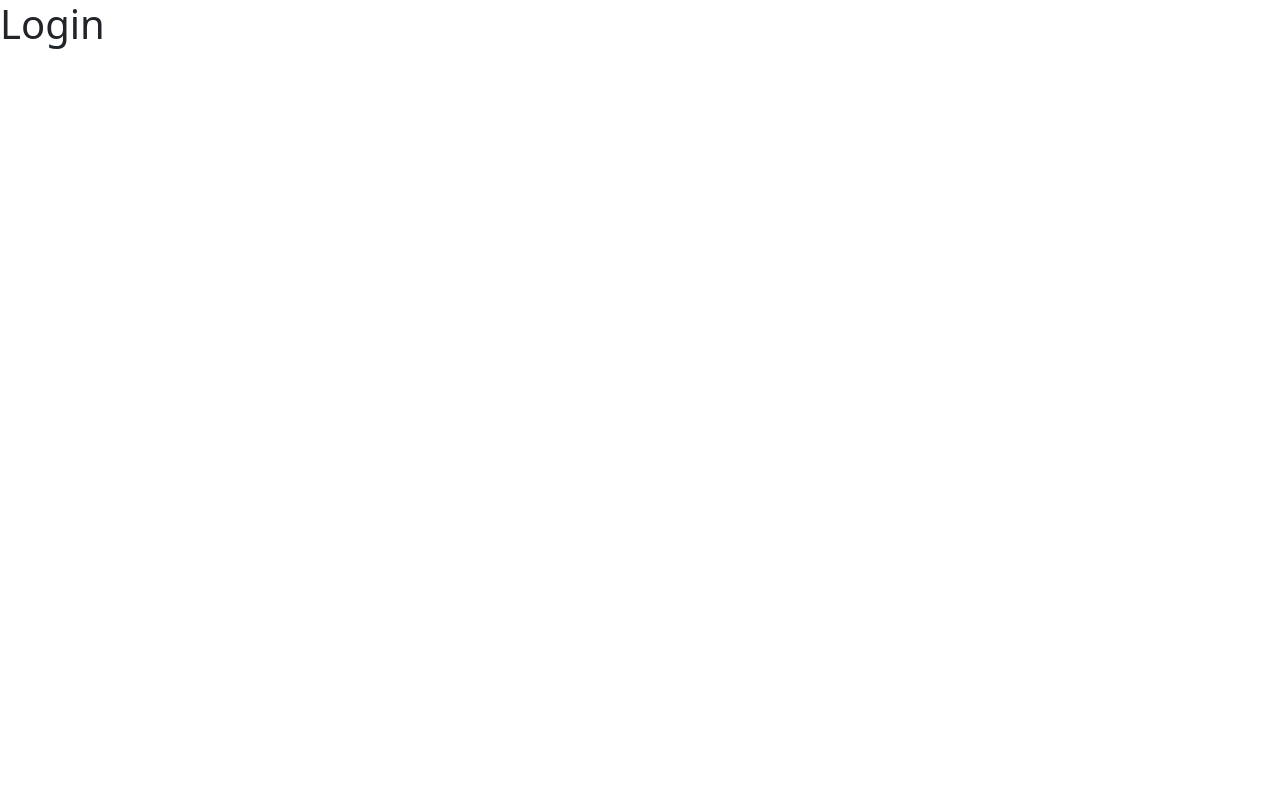
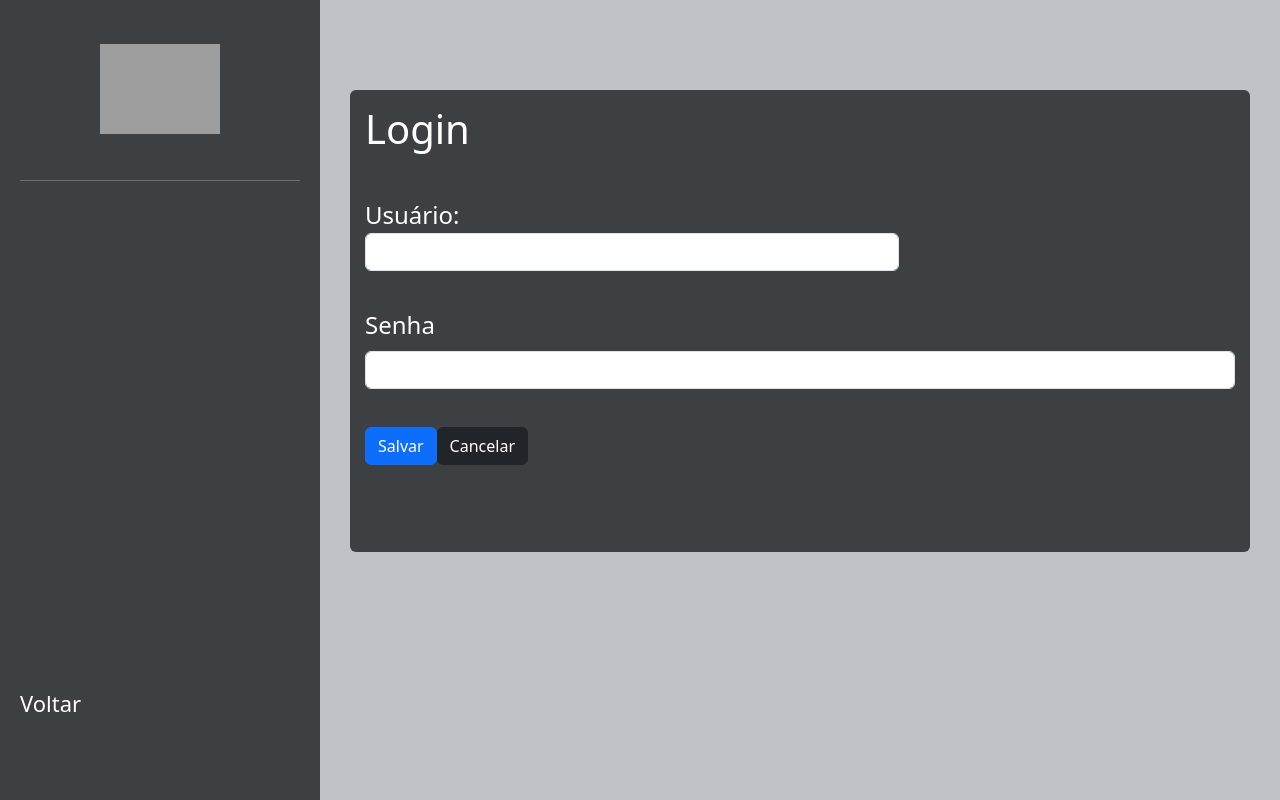
Before and after one commit to matheuskapp/pi-loja, a Next.js app: page /login in a window 1280 px wide. Built offline with nearby package versions, Linux system fonts and the light colour scheme; grey boxes are pictures that could not be loaded.

Commit message:
criar login

```diff
--- /dev/null
+++ b/app/login/login.css
@@ -0,0 +1,68 @@
+.menu {
+    background: #3d4043;
+    color: white;
+    height: 100vh;
+    padding: 20px;
+    position: relative;
+}
+
+.menu img {
+    margin-bottom: 30px;
+}
+
+.menu-links {
+    list-style: none;
+    padding: 0;
+    margin-top: 30px;
+    background: #3d4043;
+
+
+}
+
+.menu-links li {
+    margin: 20px 0;
+    font-size: 20px;
+    cursor: pointer;
+    background: #3d4043;
+}
+
+
+
+.menu-links li:hover {
+    color: #bfc3c7;
+}
+
+.usuario {
+    margin-top: 40px;
+    font-size: 18px;
+    color: antiquewhite;
+}
+
+.admin {
+    font-size: 14px;
+    color: #ccc;
+}
+
+.voltar {
+    position: absolute;
+    bottom: 80px;
+    left: 20px;
+    font-size: 22px;
+    cursor: pointer;
+}
+
+.conteudo {
+    background: #bfc3c7;
+    height: 100vh;
+    padding: 30px;
+}
+
+.titulo {
+    background: #3d4043;
+    color: white;
+    padding: 15px;
+    width: 900px;
+    margin: 60px auto;
+    font-size: 24px;
+    border-radius: 6px;
+}
--- a/app/login/page.js
+++ b/app/login/page.js
@@ -1,7 +1,82 @@
-export default function Login(){
+import 'bootstrap/dist/css/bootstrap.min.css'
+import "./login.css"
+
+
+
+export default function Login() {
     return (
-<div>
-    <h1> Login </h1>
-</div>
-    )
+
+        <div>
+
+            <div className="container-fluid">
+                <div className="row">
+
+                    {/* MENU */}
+                    <div className="col-3 menu">
+
+                        <div className="text-center mt-4">
+                            <img src="/logo.png" width="120" />
+                        </div>
+
+
+
+                        <hr />
+
+                        <div className="voltar">
+                            Voltar
+                        </div>
+
+                    </div>
+
+
+                    {/* CONTEÚDO */}
+                    <div className="col-9 conteudo">
+
+                        <div className="titulo">
+                            <h1> Login </h1>
+                            <br />
+                            <form onsubmit="salvar(event)">
+
+                                <label>
+                                    Usuário:
+                                    <input size="50" type="text" class="form-control" aria-label="Username"></input>
+
+                                </label>
+
+                                <br /> <br />
+
+                                <form>
+
+                                    <div class="emailSenha">
+                                        <label for="exampleInputPassword1" class="form-label">Senha</label>
+                                        <input type="password" class="form-control" id="exampleInputPassword1" />
+                                    </div>
+                                    <br />
+
+
+                                    <button type="Salvar" class="btn btn-primary">Salvar</button>
+                                    <button type="button" class="btn btn-dark">Cancelar</button>
+
+                                </form>
+
+                                <br /><br />
+
+                            </form>
+                        </div>
+
+                    </div>
+
+                </div>
+            </div>
+
+
+
+
+
+        </div>
+
+
+
+
+    );
 }
```
